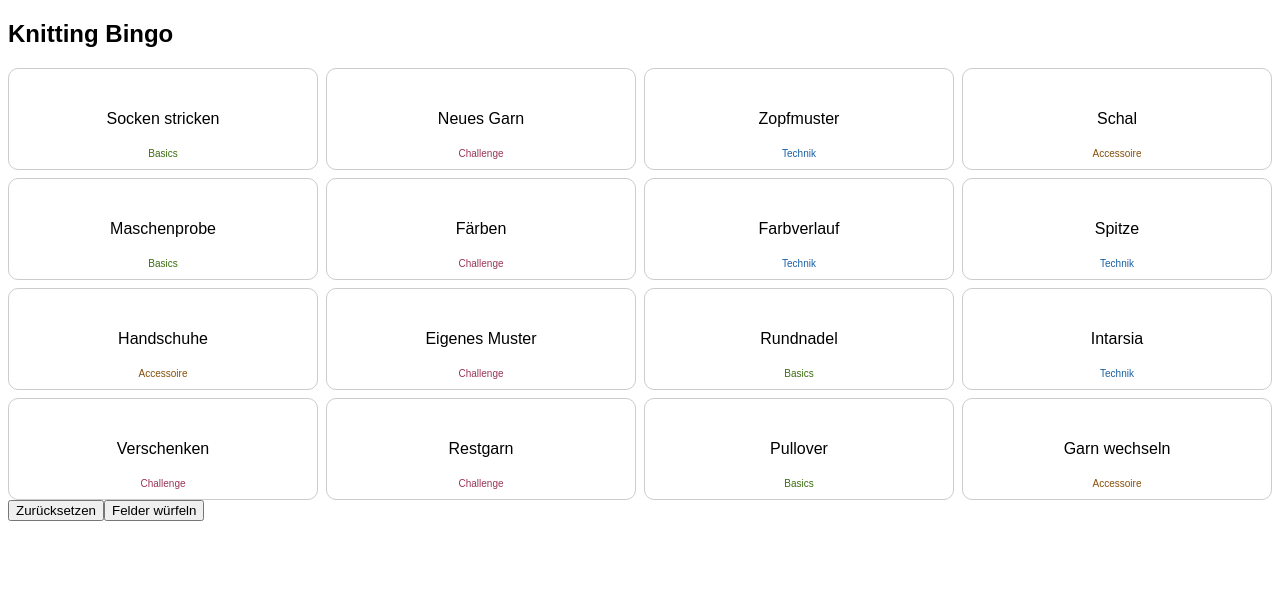
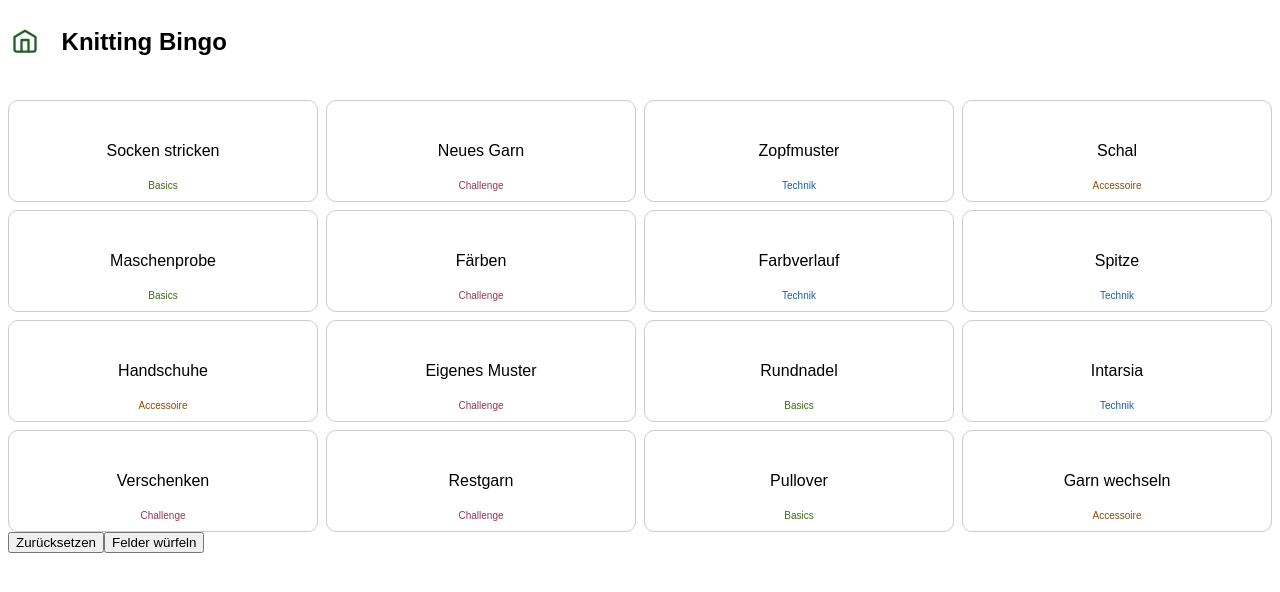
Before and after one commit to flingoflux/knitting-quarterly-bingo, an Angular app: page /board in a window 1280 px wide. Shown: the top 592 px of the page. Built offline with nearby package versions, Linux system fonts and the light colour scheme.

Commit message:
Füge Home-Button hinzu und aktualisiere das Layout der Bingo-Komponente

```diff
--- a/src/app/features/bingo/bingo.component.ts
+++ b/src/app/features/bingo/bingo.component.ts
@@ -1,5 +1,6 @@
 import { Component, inject } from '@angular/core';
 import { CommonModule } from '@angular/common';
+import { Router } from '@angular/router';
 import { BingoStateService } from './bingo-state.service';
 import { BingoDragService } from './bingo-drag.service';
 
@@ -133,6 +134,10 @@ import { BingoDragService } from './bingo-drag.service';
 export class BingoComponent {
   bingoState = inject(BingoStateService);
   bingoDrag = inject(BingoDragService);
+  router = inject(Router);
+  goHome() {
+    this.router.navigate(['/']);
+  }
 
   get state() {
     return this.bingoState.state;
--- a/src/app/features/bingo/bingo.html
+++ b/src/app/features/bingo/bingo.html
@@ -1,4 +1,10 @@
-<h2>Knitting Bingo</h2>
+
+<div class="board-header">
+  <button class="home-btn" (click)="goHome()" title="Zur Startseite">
+    <svg width="28" height="28" viewBox="0 0 24 24" fill="none" stroke="#256029" stroke-width="2" stroke-linecap="round" stroke-linejoin="round"><path d="M3 9.5L12 4l9 5.5V20a2 2 0 0 1-2 2H5a2 2 0 0 1-2-2V9.5z"/><polyline points="9 22 9 12 15 12 15 22"/></svg>
+  </button>
+  <h2>Knitting Bingo</h2>
+</div>
 
 <div class="grid">
   <div
@@ -26,3 +32,22 @@
   <button (click)="reset()">Zurücksetzen</button>
   <button (click)="shuffle()">Felder würfeln</button>
 </div>
+<style>
+.board-header {
+  display: flex;
+  align-items: center;
+  gap: 1rem;
+  margin-bottom: 1.5rem;
+}
+.home-btn {
+  background: none;
+  border: none;
+  cursor: pointer;
+  padding: 0.2rem 0.4rem 0.2rem 0.2rem;
+  border-radius: 50%;
+  transition: background 0.2s;
+}
+.home-btn:hover {
+  background: #e6f4ea;
+}
+</style>
```
